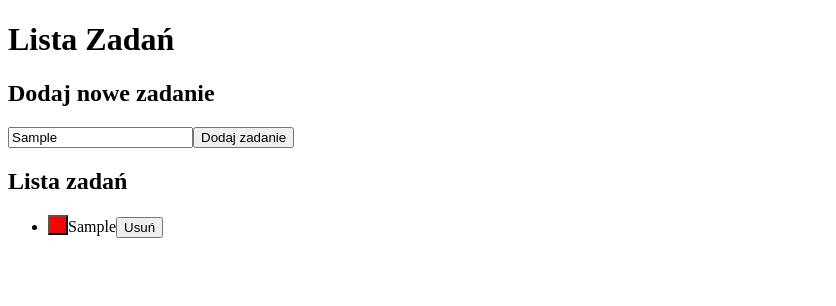
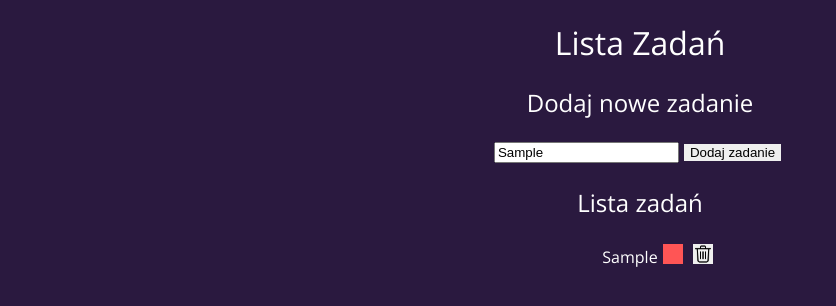
Before and after one commit to joannafilomena/To-do-list, a plain HTML site: page index.html in a window 1280 px wide. Both pictures are taken after typing "Sample" into the empty fields and a click on the button "Dodaj zadanie". Shown: the whole page, without its empty margins (0-836 px from the left). Drawn offline with nearby package versions, Linux system fonts and the light colour scheme.

Commit message:
Added basic styling

```diff
--- a/css/style.css
+++ b/css/style.css
@@ -1,9 +1,49 @@
+@import url('https://fonts.googleapis.com/css2?family=Cormorant:wght@300;400;500;600;700&family=Open+Sans:wght@300;400;500;600;700&display=swap');
+
+body {
+    margin: auto;
+    text-align: center;
+    background-color:rgb(42, 25, 63);
+    color: white;
+    font-family: 'Open Sans', sans-serif;
+}
+
+h1 {
+    font-weight: 400;
+}
+
+h2 {
+    font-weight: 200;
+}
+
+ul {
+    list-style-type: none;
+}
+
+li {
+    margin: 5px;
+    vertical-align: center;
+}
+
+button {
+    margin: 5px;
+    border: none;
+}
+
+
 .undone {
     width: 20px;
     height: 20px;
-    background-color: red;
+    background-color: rgb(255, 85, 85);
 }
 
 .done {
     background-color: green;
 }
+
+.bin {
+    width: 20px;
+    height: 20px;
+    background-image: url("images/delete.png");
+    background-size: cover;
+}
--- a/js/script.js
+++ b/js/script.js
@@ -15,7 +15,7 @@ addTaskButton.addEventListener("click", (event) => {
 
     products.forEach((product) => {
 
-        list.innerHTML += "<li><button class=\"undone\"></button>" + product + "<button class=\"bin\">Usuń</buton></li>";
+        list.innerHTML += "<li>" + product + "<button class=\"undone\"></button><button class=\"bin\"></buton></li>";
 
     });
 
```
Also changed, not shown: css/images/delete.png (added).
